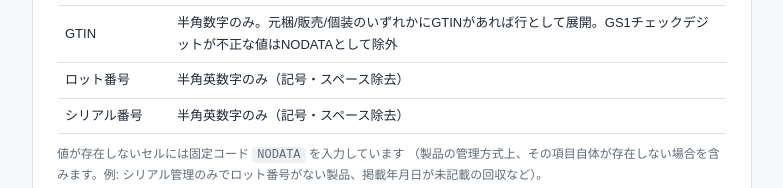
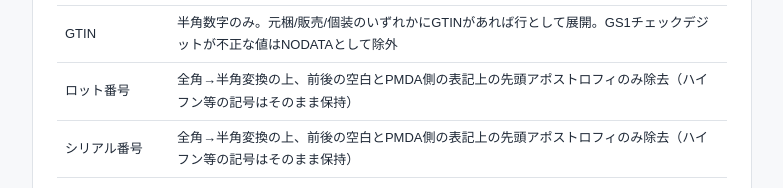
Before and after one commit to MedSupplyLogi-Info/pmda-recall-list, a plain HTML site: page index.html in a window 1280 px wide. Shown: the part 847-1035 px from the top of the page, without its empty margins (248-1031 px from the left). Drawn offline with Linux system fonts and the light colour scheme.

Commit message:
Fix stale lot/serial normalization description, bump logic version
- index.html's "CSVの仕様" table still described lot/serial numbers
  as "記号・スペース除去" (all symbols stripped), which no longer
  matches sanitizeLotSerial's behavior after the previous fix
  (hyphens etc. are now preserved).
- Bump BUILD_LOGIC_VERSION to 1.1, since this round of fixes changed
  actual output content (lot/serial normalization, blank-detection
  scope, intra-class dedup) per the version marker's own stated
  purpose.

Co-Authored-By: Claude Sonnet 5 <noreply@anthropic.com>

```diff
--- a/build.js
+++ b/build.js
@@ -16,7 +16,7 @@ const OUT_LOG = path.join(OUT_DIR, "build-log.json");
 const OUT_META_JS = path.join(OUT_DIR, "meta.js");
 const NODATA = "NODATA"; // 空欄セルであることを示す固定コード
 // CSV生成ロジックのバージョン。網羅性・正確性・完全性等の判定ロジックや出力列構成を変更した場合はここを更新する。
-const BUILD_LOGIC_VERSION = "1.0";
+const BUILD_LOGIC_VERSION = "1.1";
 const STATUS_COL = "状態";
 const STATUS_ACTIVE = "現行";
 const STATUS_REMOVED = "回収済み（PMDA提供データから削除）";
--- a/index.html
+++ b/index.html
@@ -209,8 +209,8 @@
       <tr><td>掲載年月日</td><td>PMDAサイトに掲載された年月日。<code>yyyymmdd</code>形式（例: 20260907）</td></tr>
       <tr><td>回収開始日</td><td><code>yyyymmdd</code>形式（例: 20260601）</td></tr>
       <tr><td>GTIN</td><td>半角数字のみ。元梱/販売/個装のいずれかにGTINがあれば行として展開。GS1チェックデジットが不正な値はNODATAとして除外</td></tr>
-      <tr><td>ロット番号</td><td>半角英数字のみ（記号・スペース除去）</td></tr>
-      <tr><td>シリアル番号</td><td>半角英数字のみ（記号・スペース除去）</td></tr>
+      <tr><td>ロット番号</td><td>全角→半角変換の上、前後の空白とPMDA側の表記上の先頭アポストロフィのみ除去（ハイフン等の記号はそのまま保持）</td></tr>
+      <tr><td>シリアル番号</td><td>全角→半角変換の上、前後の空白とPMDA側の表記上の先頭アポストロフィのみ除去（ハイフン等の記号はそのまま保持）</td></tr>
     </table>
     <p class="meta-line">
       値が存在しないセルには固定コード <code>NODATA</code> を入力しています
```
